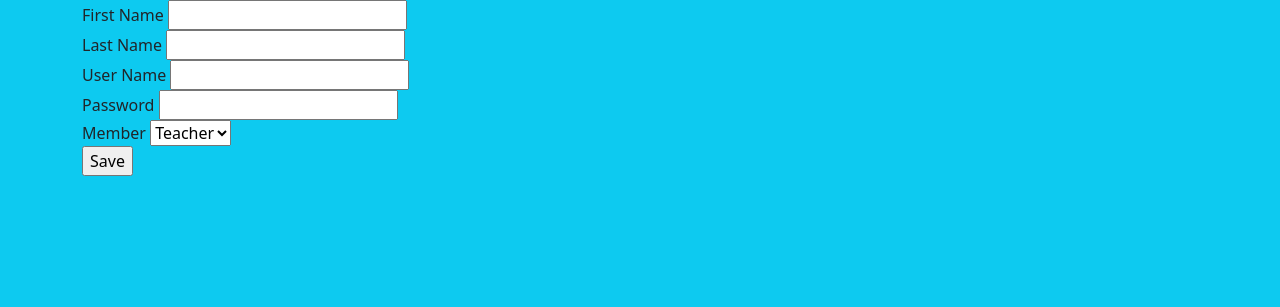
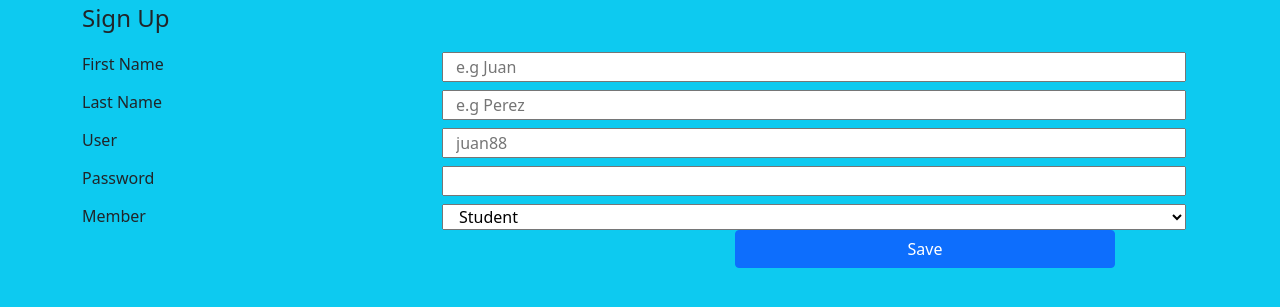
Before and after one commit to lexx54/Cambridge, a PHP site: template templates/signup.html.php in a window 1280 px wide. Shown: the top 307 px of the page. Run offline with PHP 8.4, Linux system fonts and the light colour scheme; the template is opened without the code that fills it: most values are stand-ins (such as "Sample title", 1, 10 or a date in 2020).

Commit message:
done some modification in sign up template

```diff
--- a/comment.php
+++ b/comment.php
@@ -1,5 +1,4 @@
 <?php
-include_once __DIR__ . "./includes/sanitize.php";
 include_once __DIR__ . "./includes/dbfunctions.php";
 include_once __DIR__ . "./includes/dbconnection.php";
 if (isset($_POST['fullname'])) {
--- a/templates/signup.html.php
+++ b/templates/signup.html.php
@@ -1,30 +1,45 @@
-<form action="" method="post">
-<div>
-  <label for="firstName">First Name</label>
-  <input type="text" name="firstName">
+<fieldset>
+<legend>Sign Up</legend>
+<form action="" method="post" class="row row-cols-1">
+<div class="row mt-2">
+  <label for="firstName" class="col-4">First Name</label>
+  <input type="text" name="firstName"
+  placeholder="e.g Juan" class="col-8" required
+  title="Add a name, only letter are accepted"
+  pattern="^[a-zA-Z]+">
 </div>
 
-<div>
-  <label for="lastName">Last Name</label>
-  <input type="text" name="lastName">
+<div class="row mt-2">
+  <label for="lastName" class="col-4">Last Name</label>
+  <input type="text" name="lastName"
+  placeholder="e.g Perez" class="col-8" required
+  title="add a last name, only letter are accepted"
+  pattern="^[a-zA-Z]+">
 </div>
 
-<div>
-  <label for="user">User Name</label>
-  <input type="text" name="user">
+<div class="row mt-2">
+  <label for="user" class="col-4">User</label>
+  <input type="text" name="user"
+  placeholder="juan88" class="col-8" required
+  title="add your user name, only letter and number are accepted"
+  pattern="^[a-zA-Z0-9]+">
 </div>
 
-<div>
-  <label for="passw">Password</label>
-  <input type="text" name="passw">
+<div class="row mt-2">
+  <label for="passw" class="col-4">Password</label>
+  <input type="password" name="passw"
+  class="col-8" required
+  title="add a password, 1-12 characters only numbers and letters are accepted"
+  pattern="^[a-zA-Z0-9]+">
 </div>
 
-<div>
-  <label for="member">Member</label>
-  <select name="member" id="">
-    <option value="2">Teacher</option>
-    <option value="3">Student</option>
+<div class="row mt-2">
+  <label for="member" class="col-4">Member</label>
+  <select name="member" id="" class="col-8">
+    <option value="students">Student</option>
+    <option value="teachers">Teacher</option>
   </select>
 </div>
-<input type="submit" value="Save">
+<input type="submit" value="Save" class="col-4 offset-7 btn btn-primary">
 </form>
+</fieldset>
```
Also changed, not shown: classes/DatabaseTables.php (added, +49 -0 lines), signup.php (+22 -4 lines).
